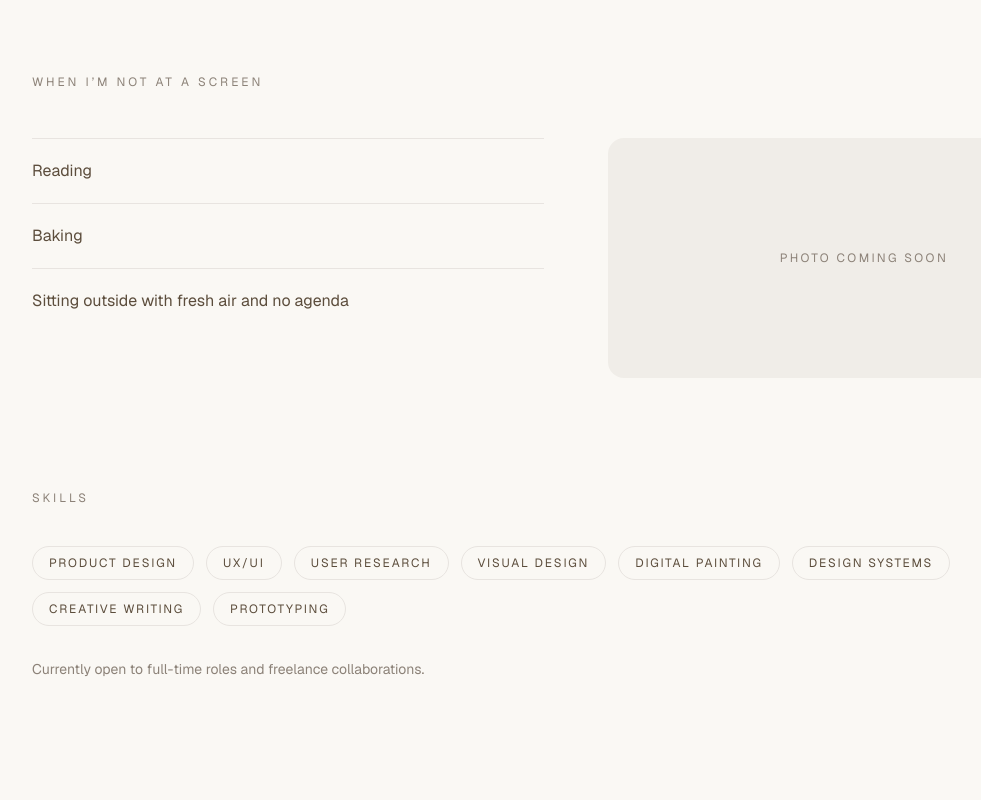
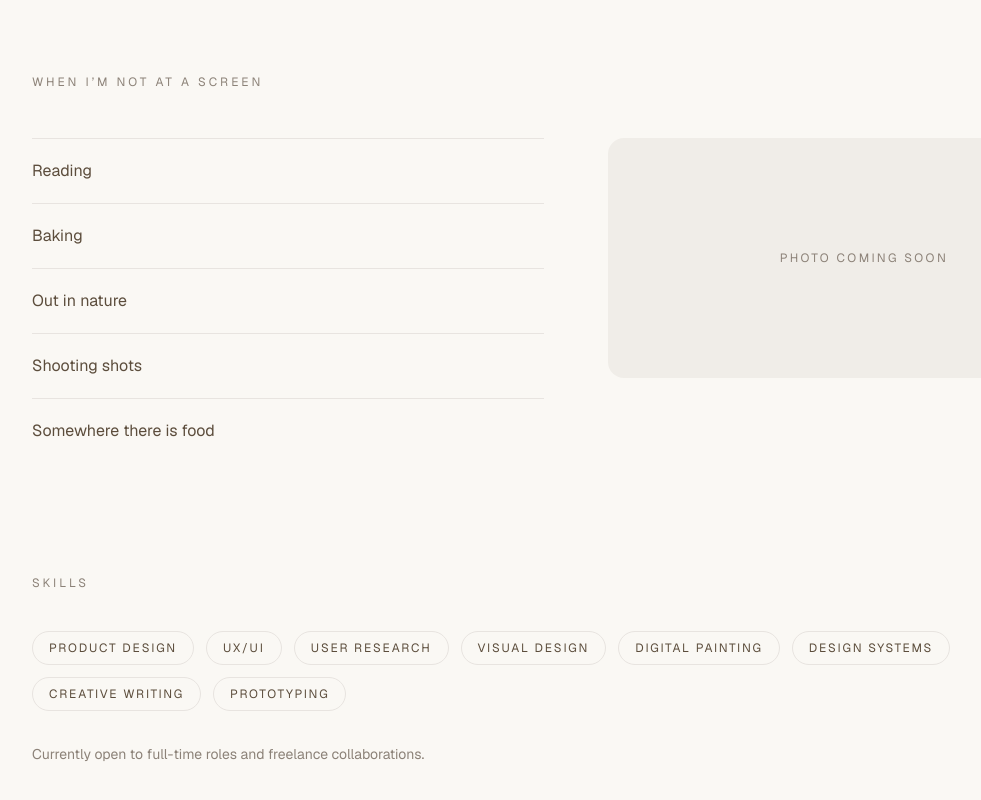
Before and after one commit to NanaAbenaBempong/artbysarps-v2, a Next.js app: page /about in a window 1280 px wide. Shown: the part 1233-2033 px from the top of the page, without its empty margins (64-1045 px from the left). Before the commit the page ends 2010 px from the top, so only its background shows below. Built offline with nearby package versions, Linux system fonts and the light colour scheme; no server answers.

Commit message:
Update src/app/about/page.tsx

```diff
--- a/src/app/about/page.tsx
+++ b/src/app/about/page.tsx
@@ -5,11 +5,63 @@ import Image from 'next/image'
 import Nav from '../components/Nav'
 import type { Track } from '../api/music-previews/route'
 
-// ── Section 4 hover items ─────────────────────────────────────────────────────
+// ── Section 4 — When I'm not at a screen ─────────────────────────────────────
 const notAtScreen = [
-  { label: 'Reading',                             color: '#e8e4dc' },
-  { label: 'Baking',                              color: '#f0e8dc' },
-  { label: 'Sitting outside with fresh air and no agenda', color: '#dce8e0' },
+  {
+    label:  'Reading',
+    photos: [
+      { src: '/about/reading/vanishing-half.jpg',  alt: 'The Vanishing Half' },
+      { src: '/about/reading/notes-on-grief.jpg',  alt: 'Notes on Grief' },
+    ],
+  },
+  {
+    label:  'Baking',
+    photos: [
+      { src: '/about/baking/bread-loaves-and-rolls.jpg', alt: 'Bread loaves and rolls' },
+      { src: '/about/baking/glazed-oat-cookies.jpg',     alt: 'Glazed oat cookies' },
+      { src: '/about/baking/chocolate-cupcakes.jpg',     alt: 'Chocolate cupcakes' },
+      { src: '/about/baking/purple-cake-front.jpg',      alt: 'Purple cake front' },
+      { src: '/about/baking/purple-cake-side.jpg',       alt: 'Purple cake side' },
+      { src: '/about/baking/wreath-rolls-closeup.jpg',   alt: 'Wreath rolls close-up' },
+      { src: '/about/baking/wreath-rolls-wide.jpg',      alt: 'Wreath rolls wide' },
+      { src: '/about/baking/caramel-layer-cake.jpg',     alt: 'Caramel layer cake' },
+      { src: '/about/baking/waffles-with-syrup.jpg',     alt: 'Waffles with syrup' },
+      { src: '/about/baking/cinnamon-rolls.jpg',         alt: 'Cinnamon rolls' },
+    ],
+  },
+  {
+    label:  'Out in nature',
+    photos: [
+      { src: '/about/nature/sunset-through-trees.jpg',  alt: 'Sunset through trees' },
+      { src: '/about/nature/sunset-palm-beach.jpg',     alt: 'Sunset palm beach' },
+      { src: '/about/nature/sunset-over-water.jpg',     alt: 'Sunset over water' },
+      { src: '/about/nature/seashell-on-beach.jpg',     alt: 'Seashell on beach' },
+      { src: '/about/nature/magenta-roses.jpg',         alt: 'Magenta roses' },
+      { src: '/about/nature/peach-roses-path.jpg',      alt: 'Peach roses path' },
+      { src: '/about/nature/peach-roses-closeup.jpg',   alt: 'Peach roses close-up' },
+    ],
+  },
+  {
+    label:  'Shooting shots',
+    photos: [
+      { src: '/about/shooting/pendant-lights-dark.jpg',       alt: 'Pendant lights in dark' },
+      { src: '/about/shooting/spiral-staircase-colour.jpg',   alt: 'Spiral staircase colour' },
+      { src: '/about/shooting/spiral-staircase-bw.jpg',       alt: 'Spiral staircase black and white' },
+      { src: '/about/shooting/staircase-globes-daytime.jpg',  alt: 'Staircase globes daytime' },
+      { src: '/about/shooting/staircase-globes-bw.jpg',       alt: 'Staircase globes black and white' },
+      { src: '/about/shooting/dramatic-clouds.jpg',           alt: 'Dramatic clouds' },
+    ],
+  },
+  {
+    label:  'Somewhere there is food',
+    photos: [
+      { src: '/about/food/rice-chicken-bowl.jpg',    alt: 'Rice chicken bowl' },
+      { src: '/about/food/rice-chicken-bowl-2.jpg',  alt: 'Rice chicken bowl 2' },
+      { src: '/about/food/noodles-dipping-sauce.jpg', alt: 'Noodles with dipping sauce' },
+      { src: '/about/food/shrimp-fried-rice.jpg',    alt: 'Shrimp fried rice' },
+      { src: '/about/food/chicken-wings.jpg',        alt: 'Chicken wings' },
+    ],
+  },
 ]
 
 // ── Section 2 cards ───────────────────────────────────────────────────────────
```
